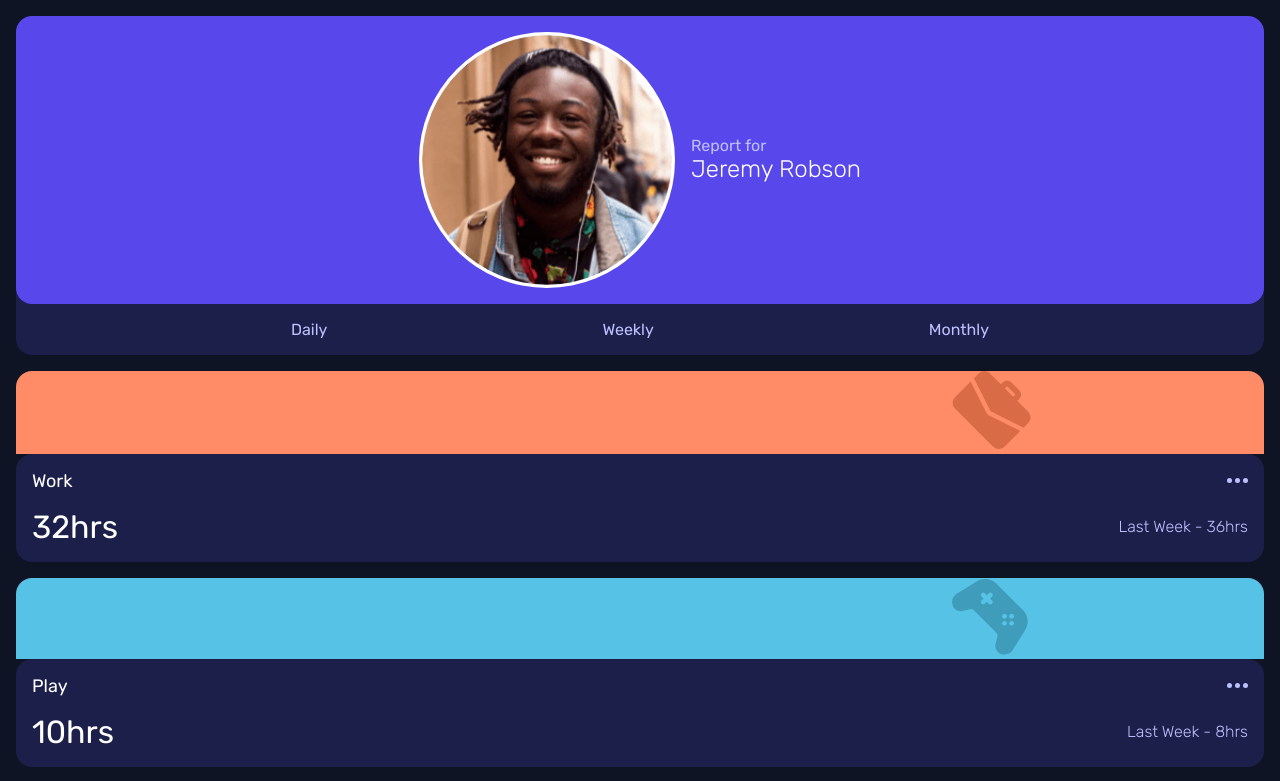
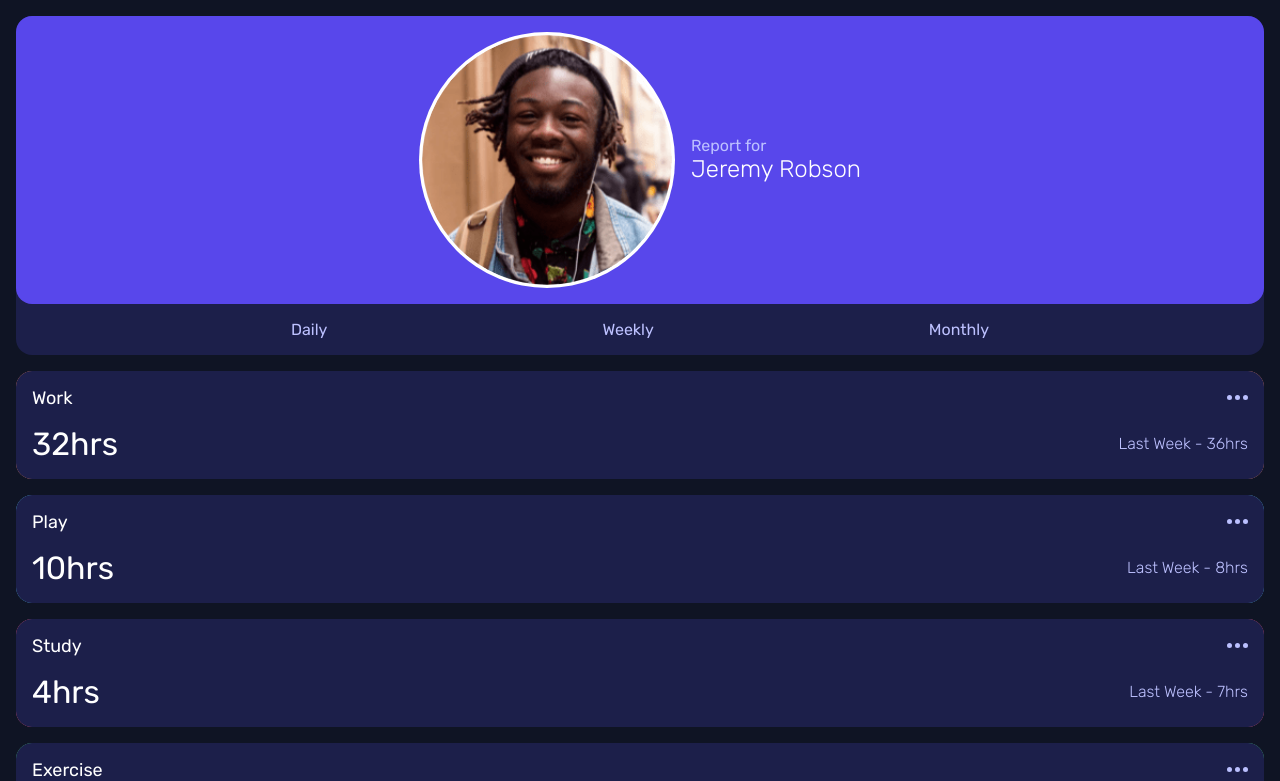
Before and after one commit to im-victor-mendez/React-Time_Tracking_Dashboard, a React (Vite) app: page / in a window 1280 px wide. Shown: the top 781 px of the page. Built offline with nearby package versions, Linux system fonts and the light colour scheme.

Commit message:
Fixed background structure.

```diff
--- a/src/components/Activity/Activity.jsx
+++ b/src/components/Activity/Activity.jsx
@@ -39,13 +39,15 @@ function Activity({ title, timeset, timeframes }) {
     const id = title.toLowerCase()
 
     return (
-        <section className='activity' id={id}>
-            <div className='activity-background'
-            style={{ backgroundColor: activity[title].color }}
-            >
-                <img src={activity[title].icon} alt="" />
-            </div>
-
+        <section className='activity' id={id}
+        style={{
+            backgroundColor: activity[title].color,
+            backgroundImage: `url(${activity[title].icon})`,
+            backgroundRepeat: 'no-repeat',
+            backgroundPosition: '90% -10%',
+            borderRadius: '1rem'
+        }}
+        >
             <div className='activity-data'>
                 <div className='activity-top'>
                     <h1>{title}</h1>
```
